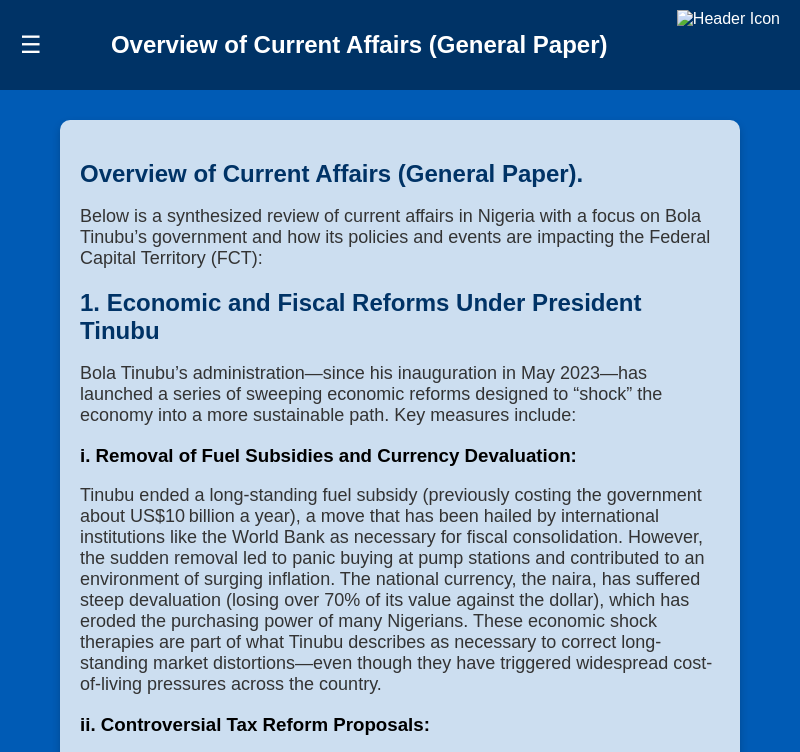
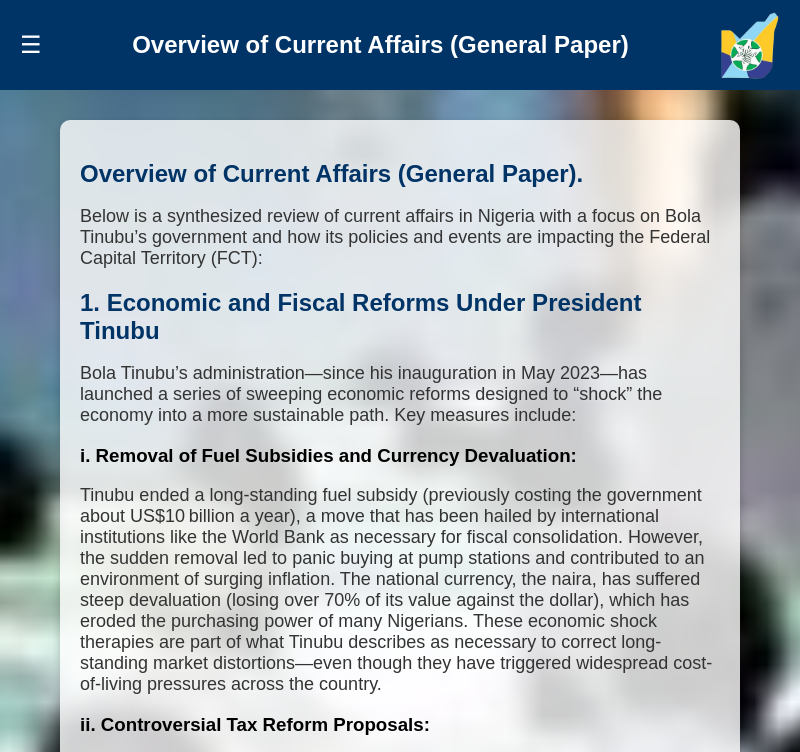
Before and after one commit to HMusa03/fctstaffaengage, an Electron app: page general_paper_info.html in a window 800 px wide. Shown: the top 752 px of the page. Drawn offline with Linux system fonts and the light colour scheme.

Commit message:
Update general_paper_info.html

```diff
--- a/general_paper_info.html
+++ b/general_paper_info.html
@@ -4,14 +4,14 @@
     <meta charset="UTF-8">
     <meta name="viewport" content="width=device-width, initial-scale=1.0">
     <title>Current Affairs (General Papers)</title>
-    <link rel="icon" type="image/png" href="images/fcta_cbt_icon.png">
+    <link rel="icon" type="image/png" href="fcta_cbt_icon.png">
     <style>
         body {
             font-family: Arial, sans-serif;
             background-color: #005bb5;
             margin: 0;
             padding: 0;
-            background-image: url('images/CBT_001.jpeg'); /* Add a CBT-related background image */
+            background-image: url('CBT_001.jpeg'); /* Add a CBT-related background image */
             background-size: cover;
             background-position: center;
             min-height: 100vh; /* Ensure the body takes at least the full viewport height */
@@ -159,7 +159,7 @@
     <header>
         <div class="menu-icon" onclick="openMenu()">&#9776;</div>
         <div class="header-title">Overview of Current Affairs (General Paper)</div>
-        <img src="images/FCTA _LOGO.jpg" alt="Header Icon" style="height: 70px;" onclick="goToHome()"> <!-- Replace with your icon -->
+        <img src="FCTA _LOGO.jpg" alt="Header Icon" style="height: 70px;" onclick="goToHome()"> <!-- Replace with your icon -->
     </header>
 
     <!-- Slide-out menu -->
```
